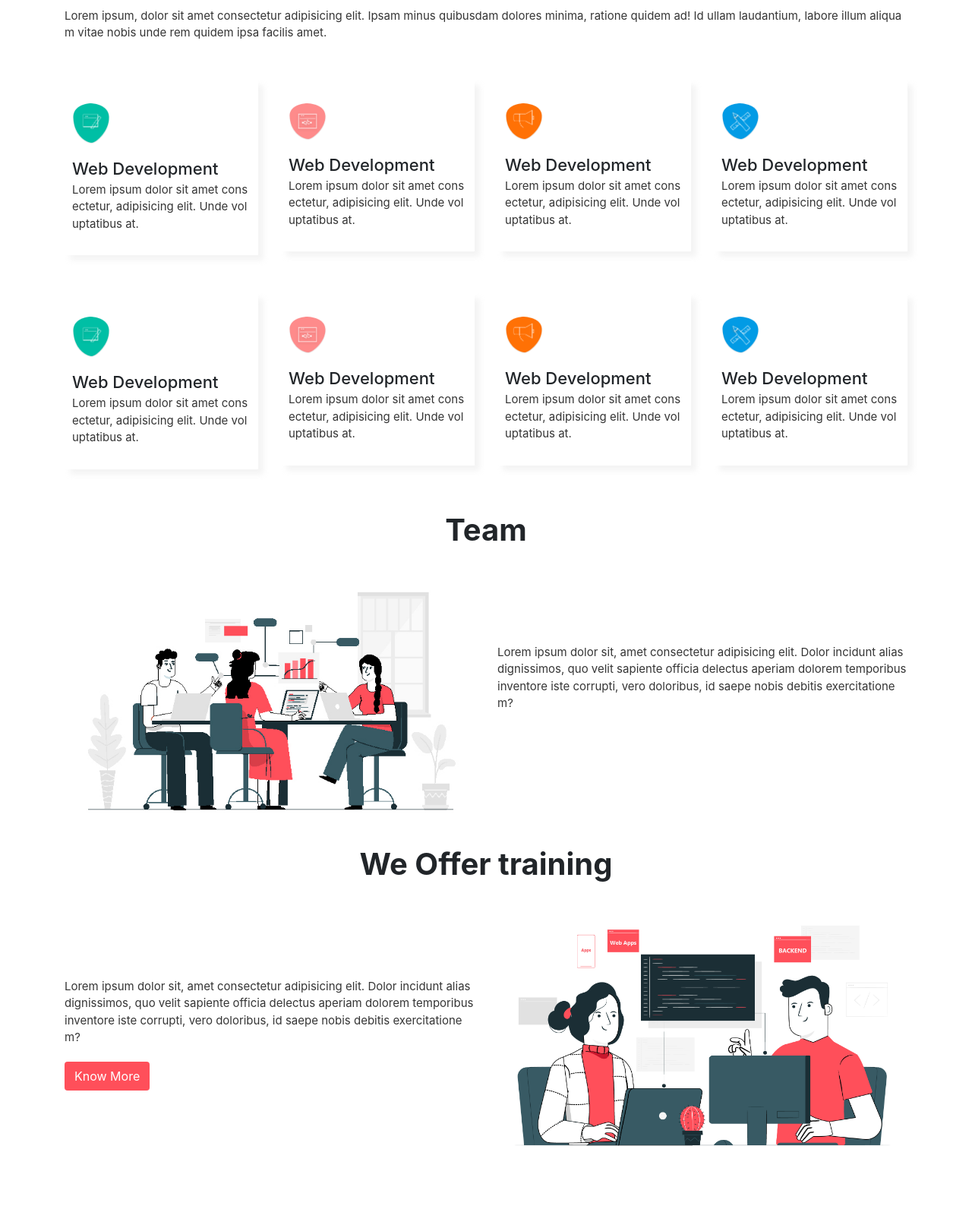
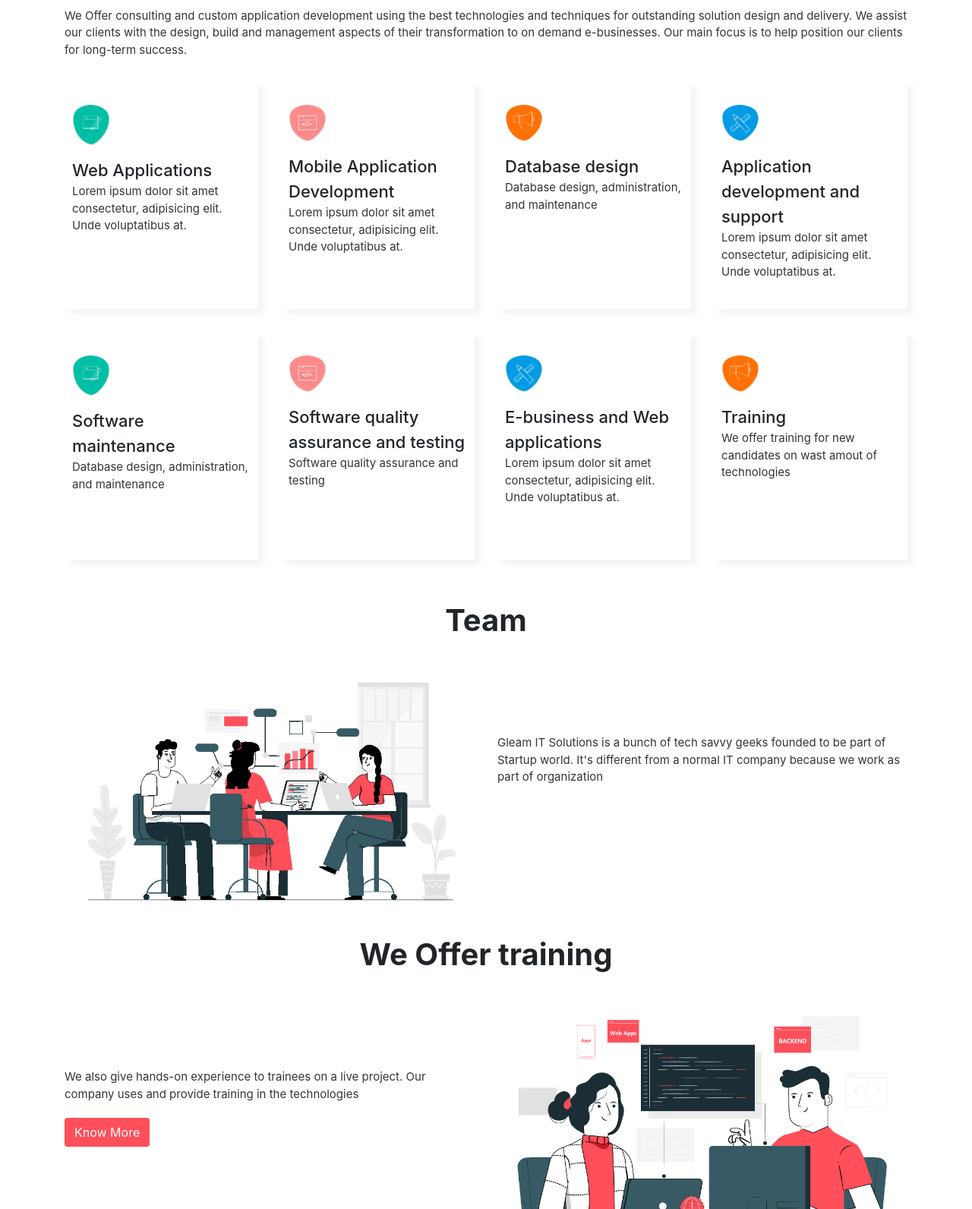
Before and after one commit to ferozmhd/gleam-it, a plain HTML site: page index.html in a window 1280 px wide. Shown: the part 700-2292 px from the top of the page at 76% size. Drawn offline with nearby package versions, Linux system fonts and the light colour scheme.

Commit message:
404 page added

```diff
--- a/index.html
+++ b/index.html
@@ -39,16 +39,17 @@
                 <a class="navbar-brand" href="#">
                     <img src="./images/logo.png" alt="Image" class="logo">
                 </a>
-                <button class="btn navbar-toggler" type="button" data-toggle="collapse" data-target="#navbarNavAltMarkup"
-                    aria-controls="navbarNavAltMarkup" aria-expanded="false" aria-label="Toggle navigation">
+                <button class="btn navbar-toggler" type="button" data-toggle="collapse"
+                    data-target="#navbarNavAltMarkup" aria-controls="navbarNavAltMarkup" aria-expanded="false"
+                    aria-label="Toggle navigation">
                     <i class="fa fa-bars" aria-hidden="true"></i>
                 </button>
                 <div class="collapse navbar-collapse" id="navbarNavAltMarkup">
                     <div class="navbar-nav ml-auto">
                         <a class="nav-item nav-link active" href="#">About us</a>
-                        <!-- <a class="nav-item nav-link" href="#">Training</a>
-                        <a class="nav-item nav-link" href="#">Blog</a> -->
-                        <a class="nav-item nav-link" href="#">Contact us</a>
+                        <a class="nav-item nav-link" href="404.html">Training</a>
+                        <!-- <a class="nav-item nav-link" href="#">Blog</a> -->
+                        <a class="nav-item nav-link" href="404.html">Contact us</a>
                     </div>
                 </div>
             </div>
@@ -62,9 +63,11 @@
                         Gleam IT Solutions
                     </div>
                     <div class="description">
-                        Lorem ipsum dolor sit, amet consectetur adipisicing elit. Labore illum libero exercitationem
-                        eveniet dicta? Rerum, quod. Praesentium iste molestiae illum in doloremque sequi, enim fugit,
-                        officia similique voluptatibus beatae aliquid!
+                        GleamItsolutions is a Software development and IT consulting company that specializes in Web
+                        Development, Web Designing, Mobile Applications Development, consulting, Outsourcing and Digital
+                        Marketing. We consistently cost-effectively provide high-quality software solutions. Our team
+                        has all the right tools, techniques, technologies and skillsets to execute most comprehensive
+                        and complex projects with considerable ease.
                     </div>
                 </div>
                 <div class="col-md-6 order-first order-md-2">
@@ -79,15 +82,17 @@
                 What we offer
             </div>
             <div class="description">
-                Lorem ipsum, dolor sit amet consectetur adipisicing elit. Ipsam minus quibusdam dolores minima, ratione
-                quidem ad! Id ullam laudantium, labore illum aliquam vitae nobis unde rem quidem ipsa facilis amet.
+                We Offer consulting and custom application development using the best technologies and
+                techniques for outstanding solution design and delivery. We assist our clients with the design, build
+                and management aspects of their transformation to on demand e-businesses. Our main focus is to help
+                position our clients for long-term success.
             </div>
             <div class="row">
                 <div class="col-md-3 col-6 service">
                     <div class="service-content">
                         <img src="./images/Group 59.png" alt="Image" class="service-img">
                         <div class="sub-header pt-3">
-                            Web Development
+                            Web Applications
                         </div>
                         <div class="description">
                             Lorem ipsum dolor sit amet consectetur, adipisicing elit. Unde voluptatibus at.
@@ -98,7 +103,7 @@
                     <div class="service-content">
                         <img src="./images/Group 67.png" alt="Image" class="service-img">
                         <div class="sub-header pt-3">
-                            Web Development
+                            Mobile Application Development
                         </div>
                         <div class="description">
                             Lorem ipsum dolor sit amet consectetur, adipisicing elit. Unde voluptatibus at.
@@ -109,10 +114,10 @@
                     <div class="service-content">
                         <img src="./images/Group 68.png" alt="Image" class="service-img">
                         <div class="sub-header pt-3">
-                            Web Development
+                            Database design
                         </div>
                         <div class="description">
-                            Lorem ipsum dolor sit amet consectetur, adipisicing elit. Unde voluptatibus at.
+                            Database design, administration, and maintenance
                         </div>
                     </div>
                 </div>
@@ -120,7 +125,7 @@
                     <div class="service-content">
                         <img src="./images/Group 69.png" alt="Image" class="service-img">
                         <div class="sub-header pt-3">
-                            Web Development
+                            Application development and support
                         </div>
                         <div class="description">
                             Lorem ipsum dolor sit amet consectetur, adipisicing elit. Unde voluptatibus at.
@@ -133,10 +138,10 @@
                     <div class="service-content">
                         <img src="./images/Group 59.png" alt="Image" class="service-img">
                         <div class="sub-header pt-3">
-                            Web Development
+                            Software maintenance
                         </div>
                         <div class="description">
-                            Lorem ipsum dolor sit amet consectetur, adipisicing elit. Unde voluptatibus at.
+                            Database design, administration, and maintenance
                         </div>
                     </div>
                 </div>
@@ -144,7 +149,18 @@
                     <div class="service-content">
                         <img src="./images/Group 67.png" alt="Image" class="service-img">
                         <div class="sub-header pt-3">
-                            Web Development
+                            Software quality assurance and testing
+                        </div>
+                        <div class="description">
+                            Software quality assurance and testing
+                        </div>
+                    </div>
+                </div>
+                <div class="col-md-3 col-6 service">
+                    <div class="service-content">
+                        <img src="./images/Group 69.png" alt="Image" class="service-img">
+                        <div class="sub-header pt-3">
+                            E-business and Web applications
                         </div>
                         <div class="description">
                             Lorem ipsum dolor sit amet consectetur, adipisicing elit. Unde voluptatibus at.
@@ -155,21 +171,10 @@
                     <div class="service-content">
                         <img src="./images/Group 68.png" alt="Image" class="service-img">
                         <div class="sub-header pt-3">
-                            Web Development
+                            Training
                         </div>
                         <div class="description">
-                            Lorem ipsum dolor sit amet consectetur, adipisicing elit. Unde voluptatibus at.
-                        </div>
-                    </div>
-                </div>
-                <div class="col-md-3 col-6 service">
-                    <div class="service-content">
-                        <img src="./images/Group 69.png" alt="Image" class="service-img">
-                        <div class="sub-header pt-3">
-                            Web Development
-                        </div>
-                        <div class="description">
-                            Lorem ipsum dolor sit amet consectetur, adipisicing elit. Unde voluptatibus at.
+                            We offer training for new candidates on wast amout of technologies
                         </div>
                     </div>
                 </div>
@@ -189,9 +194,8 @@
                 </div>
                 <div class="col-md-6 team-text">
                     <div class="description">
-                        Lorem ipsum dolor sit, amet consectetur adipisicing elit. Dolor incidunt alias dignissimos, quo
-                        velit sapiente officia delectus aperiam dolorem temporibus inventore iste corrupti, vero
-                        doloribus, id saepe nobis debitis exercitationem?
+                        Gleam IT Solutions is a bunch of tech savvy geeks founded to be part of Startup world. It's
+                        different from a normal IT company because we work as part of organization
                     </div>
                 </div>
             </div>
@@ -209,9 +213,8 @@
             <div class="row">
                 <div class="col-md-6 team-text">
                     <div class="description">
-                        Lorem ipsum dolor sit, amet consectetur adipisicing elit. Dolor incidunt alias dignissimos, quo
-                        velit sapiente officia delectus aperiam dolorem temporibus inventore iste corrupti, vero
-                        doloribus, id saepe nobis debitis exercitationem?
+                        We also give hands-on experience to trainees on a live project.
+                        Our company uses and provide training in the technologies
                     </div>
                     <button class="btn training-btn ml-auto">Know More</button>
                 </div>
--- a/style.css
+++ b/style.css
@@ -4,7 +4,7 @@
 }
 .description{
     font-size: 15px;
-    word-break: break-all;
+    word-break: break-word;
     color: #353535;
     opacity: 5px;
 }
@@ -26,11 +26,11 @@
     padding-top: 180px;
 }
 .service{
-    margin-top: 50px;
+    margin-top: 30px;
 }
 .service-content{
     padding: 30px 10px;
-    height: auto;
+    min-height: 300px;
     background-color: #ffffff;
     box-shadow: 7px 7px 7px #c4c4c42f;
 }
@@ -102,7 +102,7 @@ footer{
         padding-top: 10px;
     }
     footer{
-        margin-top: 20px;
+        margin-top: 10px;
     }
     .footer-logo-container{
         border-right: none;
@@ -110,6 +110,6 @@ footer{
     .footer-logo{
         padding-top: 0px;
         padding-bottom: 10px;
-        width: 70%;
+        width: 60%;
     }
 }
```
Also changed, not shown: 404.html (added, +71 -0 lines), images/404.jpg (added).
